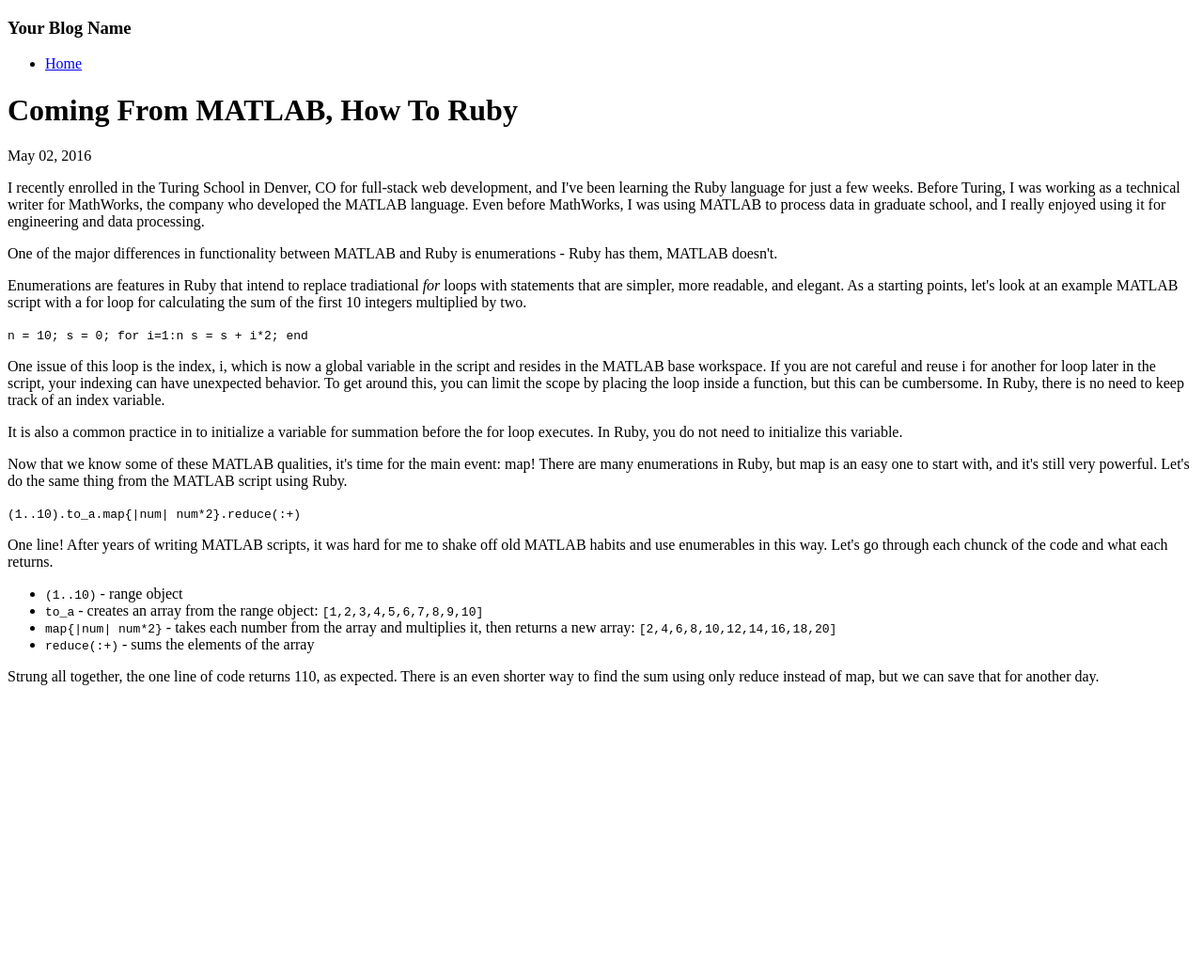
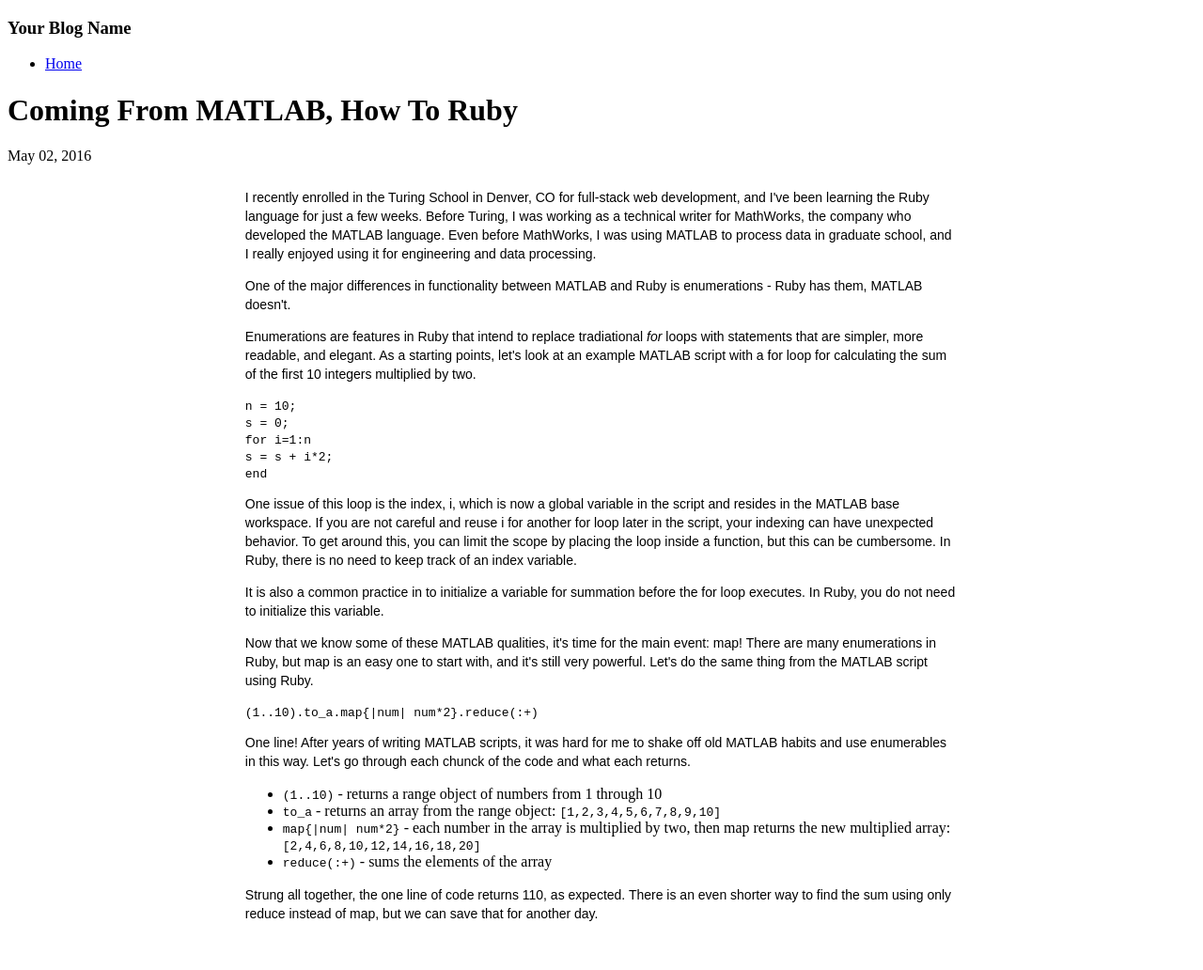
Before and after one commit to robbiejaeger/robbiejaeger.github.io, a Jekyll site: the page built from _posts/2016-05-02-ruby-enums-from-matlab.html, in a window 1280 px wide. Shown: the whole page at 94% size. Built offline with Jekyll 4.4.1, drawn with Linux system fonts in a browser that asks for light colours; before the commit the page ends 900 px from its top, so only the background shows below that.

Commit message:
Center post body, add top and bottom margin, and change font family

```diff
--- a/_posts/2016-05-02-ruby-enums-from-matlab.html
+++ b/_posts/2016-05-02-ruby-enums-from-matlab.html
@@ -4,6 +4,7 @@ layout: post
 date: 2016-05-02
 ---
 
+<section class="post-content">
   <p>I recently enrolled in the Turing School in Denver, CO for full-stack web development, and I've been learning the Ruby language
     for just a few weeks. Before Turing, I was working as a technical writer for MathWorks, the company who developed the MATLAB language.
     Even before MathWorks, I was using MATLAB to process data in graduate school, and I really enjoyed using it for engineering and
@@ -15,11 +16,7 @@ date: 2016-05-02
     readable, and elegant. As a starting points, let's look at an example MATLAB script with a for loop for calculating the sum of
     the first 10 integers multiplied by two.</p>
 
-<code>n = 10;
-  s = 0;
-  for i=1:n
-  s = s + i*2;
-  end</code>
+  <code>n = 10; <br> s = 0; <br> for i=1:n <br> s = s + i*2; <br> end</code>
 
   <p>One issue of this loop is the index, i, which is now a global variable in the script and resides in the MATLAB base workspace.
     If you are not careful and reuse i for another for loop later in the script, your indexing can have unexpected behavior. To get
@@ -37,12 +34,13 @@ date: 2016-05-02
   <p>One line! After years of writing MATLAB scripts, it was hard for me to shake off old MATLAB habits and use enumerables in this way.
     Let's go through each chunck of the code and what each returns.</p>
   <ul>
-  <li><code>(1..10)</code> - range object</li>
-  <li><code>to_a</code> - creates an array from the range object: <code>[1,2,3,4,5,6,7,8,9,10]</code></li>
-  <li><code>map{|num| num*2}</code> - takes each number from the array and multiplies it, then returns a new array:
+    <li><code>(1..10)</code> - returns a range object of numbers from 1 through 10</li>
+    <li><code>to_a</code> - returns an array from the range object: <code>[1,2,3,4,5,6,7,8,9,10]</code></li>
+    <li><code>map{|num| num*2}</code> - each number in the array is multiplied by two, then map returns the new multiplied array:
       <code>[2,4,6,8,10,12,14,16,18,20]</code></li>
     <li><code>reduce(:+)</code> - sums the elements of the array</li>
   </ul>
 
   <p>Strung all together, the one line of code returns 110, as expected. There is an even shorter way to find the sum using only reduce
     instead of map, but we can save that for another day.</p>
+</section>
--- a/css/styles.css
+++ b/css/styles.css
@@ -1,3 +1,13 @@
-#kitten {
-  height: 100px;
+.post-content {
+  margin: 25px auto 50px auto;
+  width: 60%
 }
+
+.post-content p {
+  font-family: Arial, 'Helvetica Neue', Helvetica, sans-serif;
+	font-size: 14px;
+	font-style: normal;
+	font-variant: normal;
+	font-weight: 400;
+	line-height: 20px;
+}
```
Also changed, not shown: 2 other files. Lines whose indentation alone changed are shown as unchanged.
